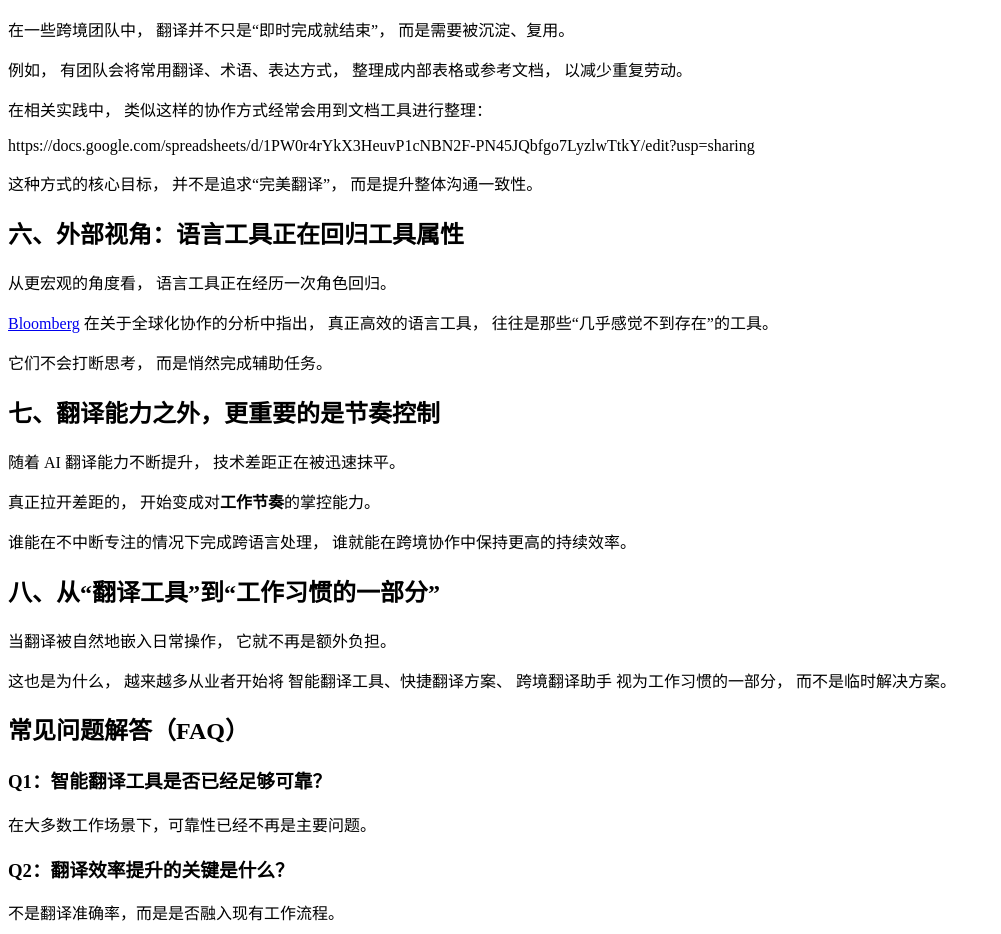
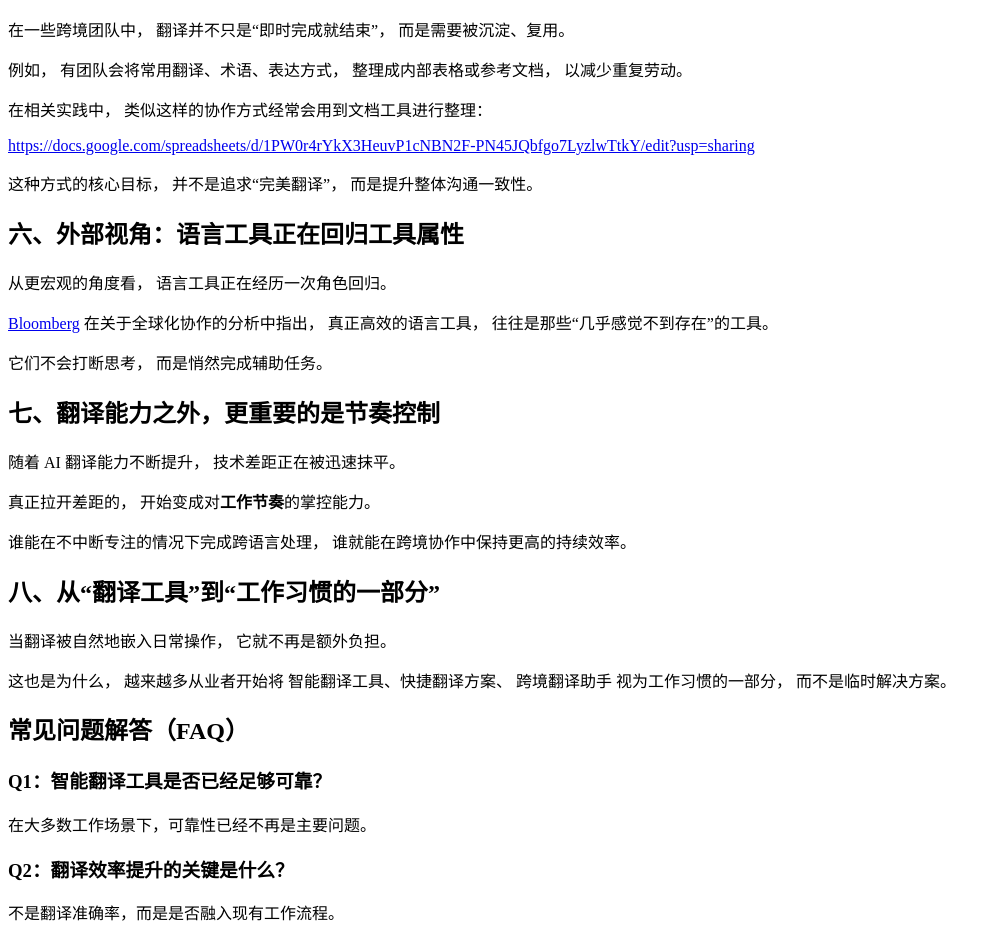
Before and after one commit to Nteco818/imnews, a website: page post/translate_tool.html in a window 1280 px wide. Shown: the part 2520-3454 px from the top of the page, without its empty margins (0-1001 px from the left). Drawn offline with Linux system fonts and the light colour scheme.

Commit message:
Update translate_tool.html

```diff
--- a/post/translate_tool.html
+++ b/post/translate_tool.html
@@ -172,7 +172,9 @@
 </p>
 
 <p>
+<a href="https://docs.google.com/spreadsheets/d/1PW0r4rYkX3HeuvP1cNBN2F-PN45JQbfgo7LyzlwTtkY/edit?usp=sharing">
 https://docs.google.com/spreadsheets/d/1PW0r4rYkX3HeuvP1cNBN2F-PN45JQbfgo7LyzlwTtkY/edit?usp=sharing
+</a>
 </p>
 
 <p>
```
